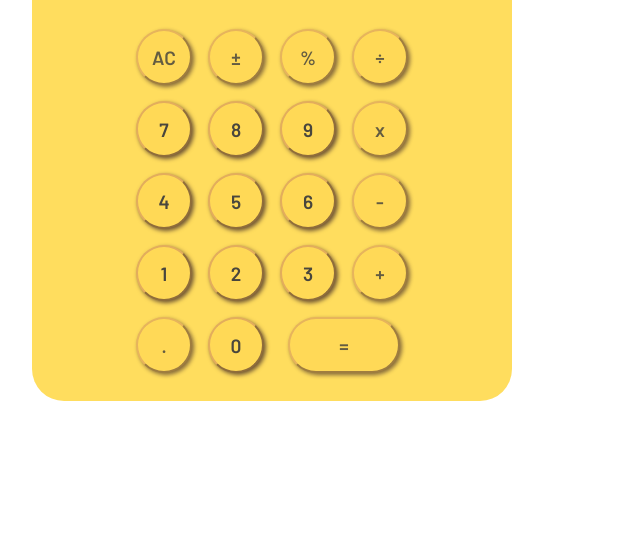
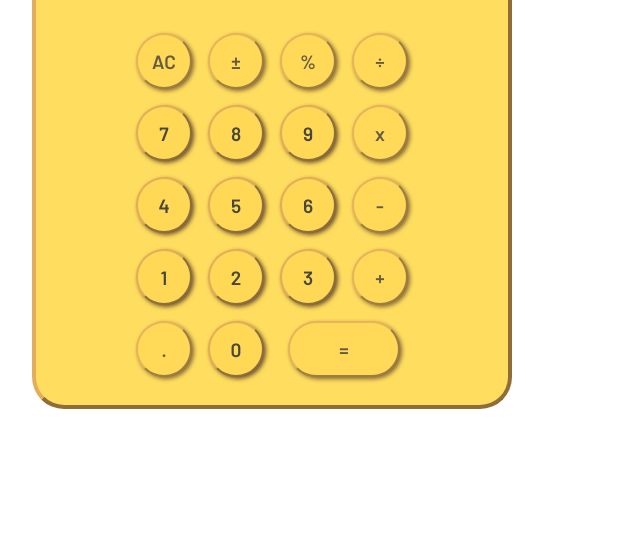
Before and after one commit to emmymitch/calculator, a plain HTML site: page index.html in a window 1280 px wide. Shown: the part 263-800 px from the top of the page, without its empty margins (0-640 px from the left). Drawn offline with Linux system fonts and the light colour scheme.

Commit message:
Added outset border to outline

```diff
--- a/main.scss
+++ b/main.scss
@@ -23,6 +23,7 @@
     left: 2.5%;
 
     background-color: $colour-background;
+    border: 0.25rem outset $colour-border;
     border-radius: 2rem;
 
     font-family: $font-primary;
```
Also changed, not shown: main.css.
